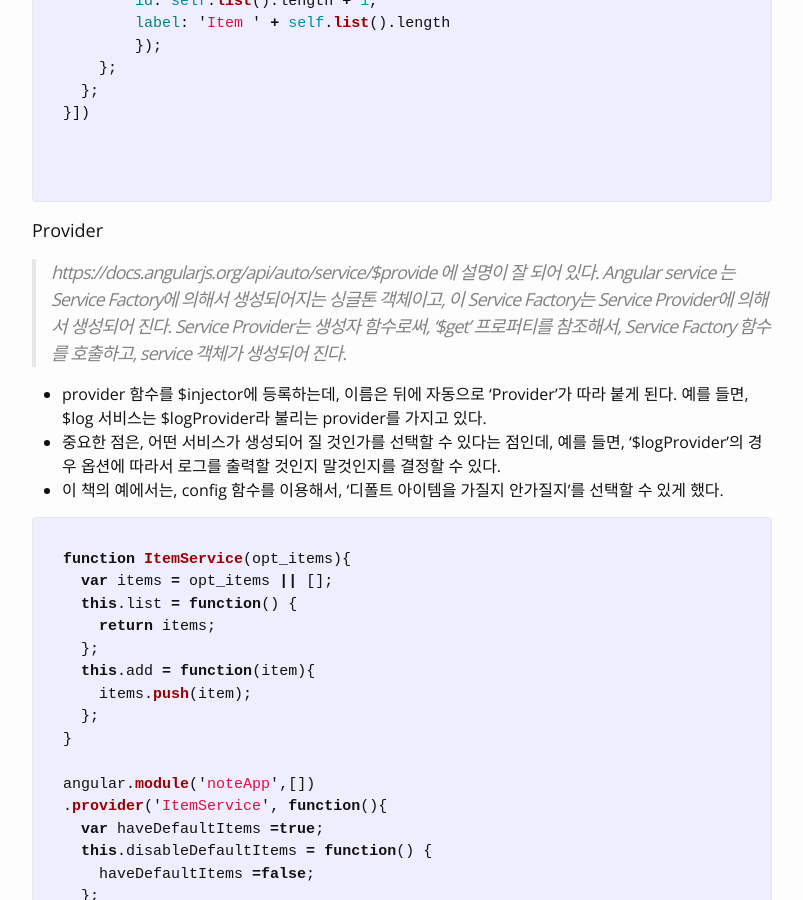
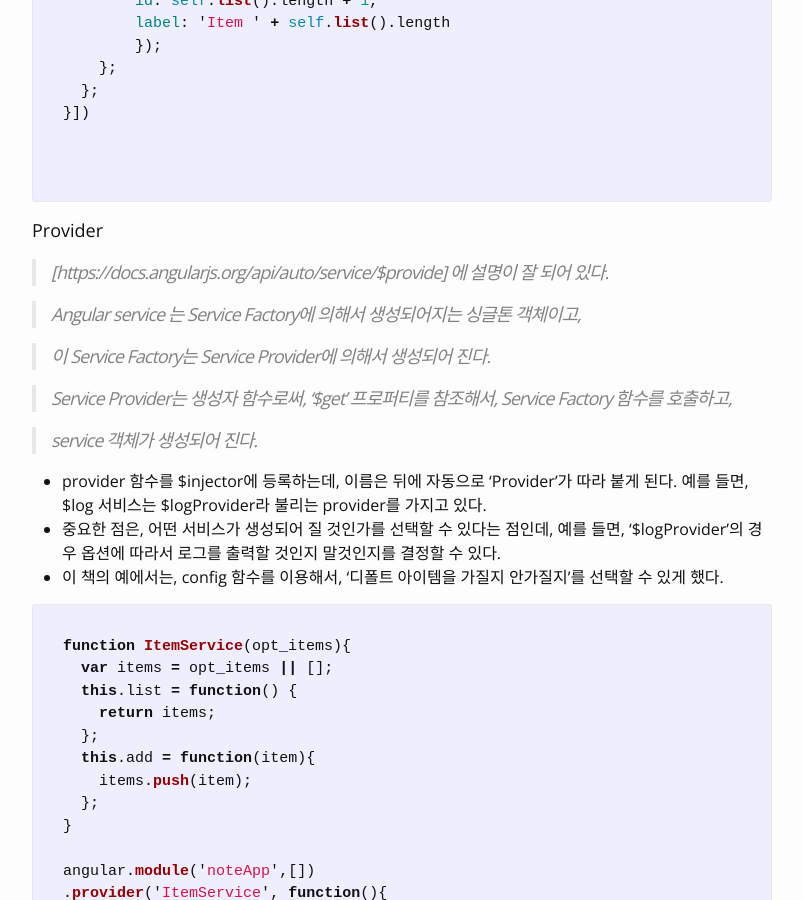
Before and after one commit to beslow14/beslow14.github.io, a Jekyll site: the page built from _posts/2015-04-20-Chapter-5-All-About-AngularJS-Services.markdown, in a window 1280 px wide and 900 px high, scrolled down 3616 px. Shown: the whole window, without its empty margins (238-1041 px from the left). Built offline with Jekyll 4.4.1, drawn with Linux system fonts in a browser that asks for light colours.

```diff
--- a/_posts/2015-04-20-Chapter-5-All-About-AngularJS-Services.markdown
+++ b/_posts/2015-04-20-Chapter-5-All-About-AngularJS-Services.markdown
@@ -153,10 +153,14 @@ $http : AJAX 통신을 하는 서비스이다.
 
 #### Provider
 
-> https://docs.angularjs.org/api/auto/service/$provide 에 설명이 잘 되어 있다.
+> [https://docs.angularjs.org/api/auto/service/$provide] 에 설명이 잘 되어 있다.
+
 > Angular service 는 Service Factory에 의해서 생성되어지는 싱글톤 객체이고,
+
 > 이 Service Factory는 Service Provider에 의해서 생성되어 진다.
+
 > Service Provider는 생성자 함수로써, '$get' 프로퍼티를 참조해서,  Service Factory 함수를 호출하고,
+
 > service 객체가 생성되어 진다.
 
 - provider 함수를 $injector에 등록하는데, 이름은 뒤에 자동으로 'Provider'가 따라 붙게 된다. 예를 들면, $log 서비스는 $logProvider라 불리는 provider를 가지고 있다.
```
